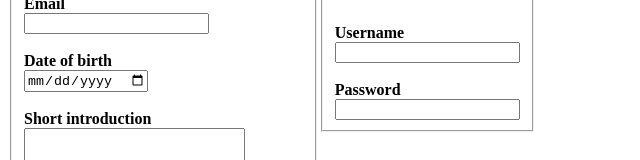
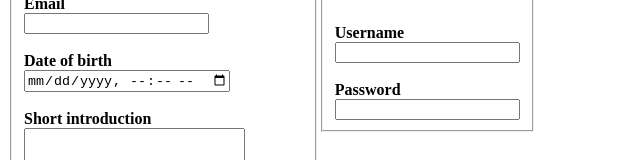
Before and after one commit to amirmacic/Systemduo, a plain HTML site: page zadatakforme.html in a window 1280 px wide. Shown: the part 279-439 px from the top of the page, without its empty margins (0-640 px from the left). Drawn offline with Linux system fonts and the light colour scheme.

Commit message:
Add files via upload

```diff
--- a/zadatakforme.html
+++ b/zadatakforme.html
@@ -21,7 +21,7 @@
         <input type="mail" id="mail" name="mail"><br>
         <br>
         <label for="date">Date of birth</label><br>
-        <input type="date" id="date" name="date" ><br>
+        <input type="datetime-local" id="date" name="date" ><br>
         <br>
         <label for="textarea">Short introduction</label><br>
         <textarea rows="4" cols="25" id="textarea" name="textarea"></textarea><br>
```
